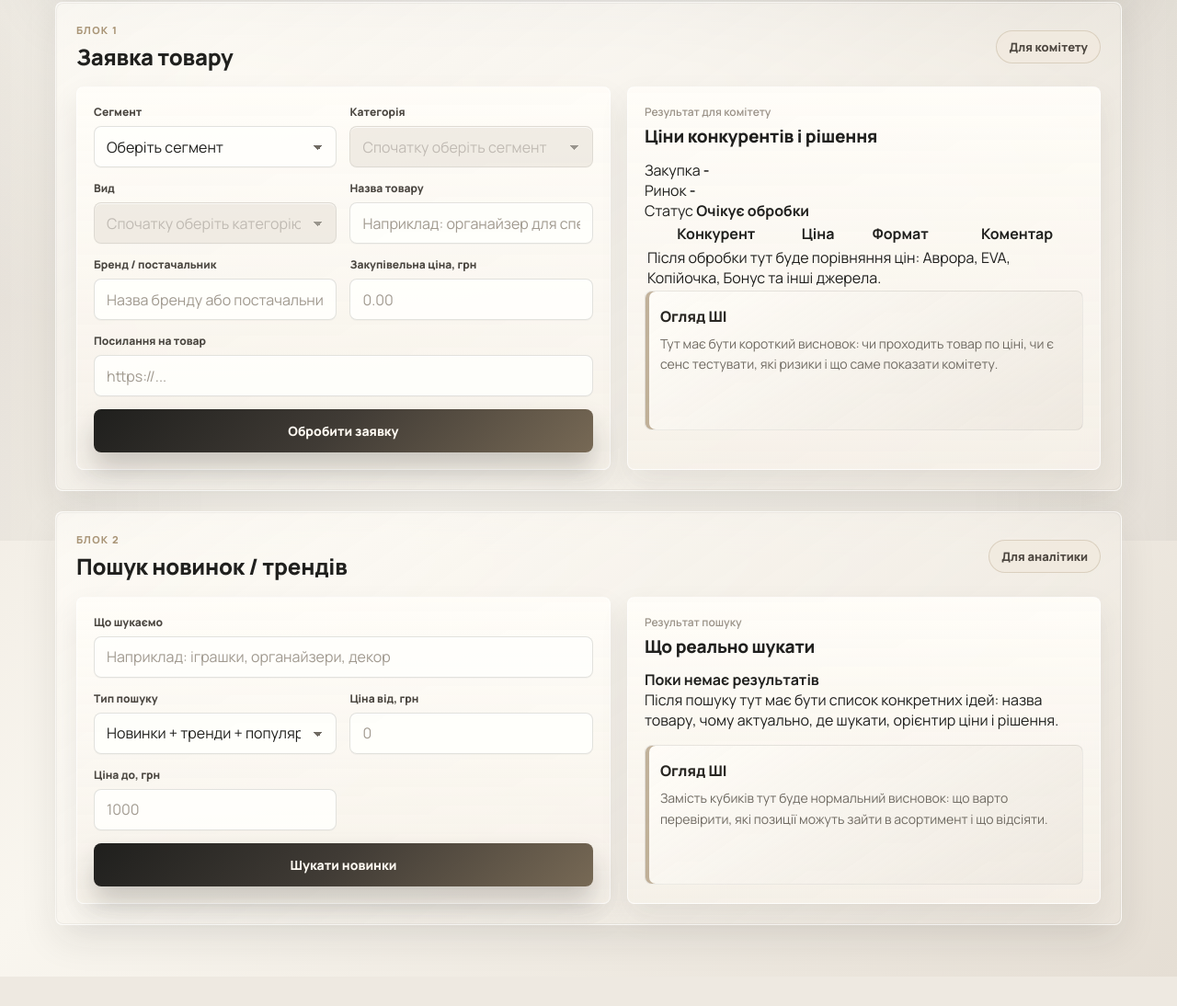
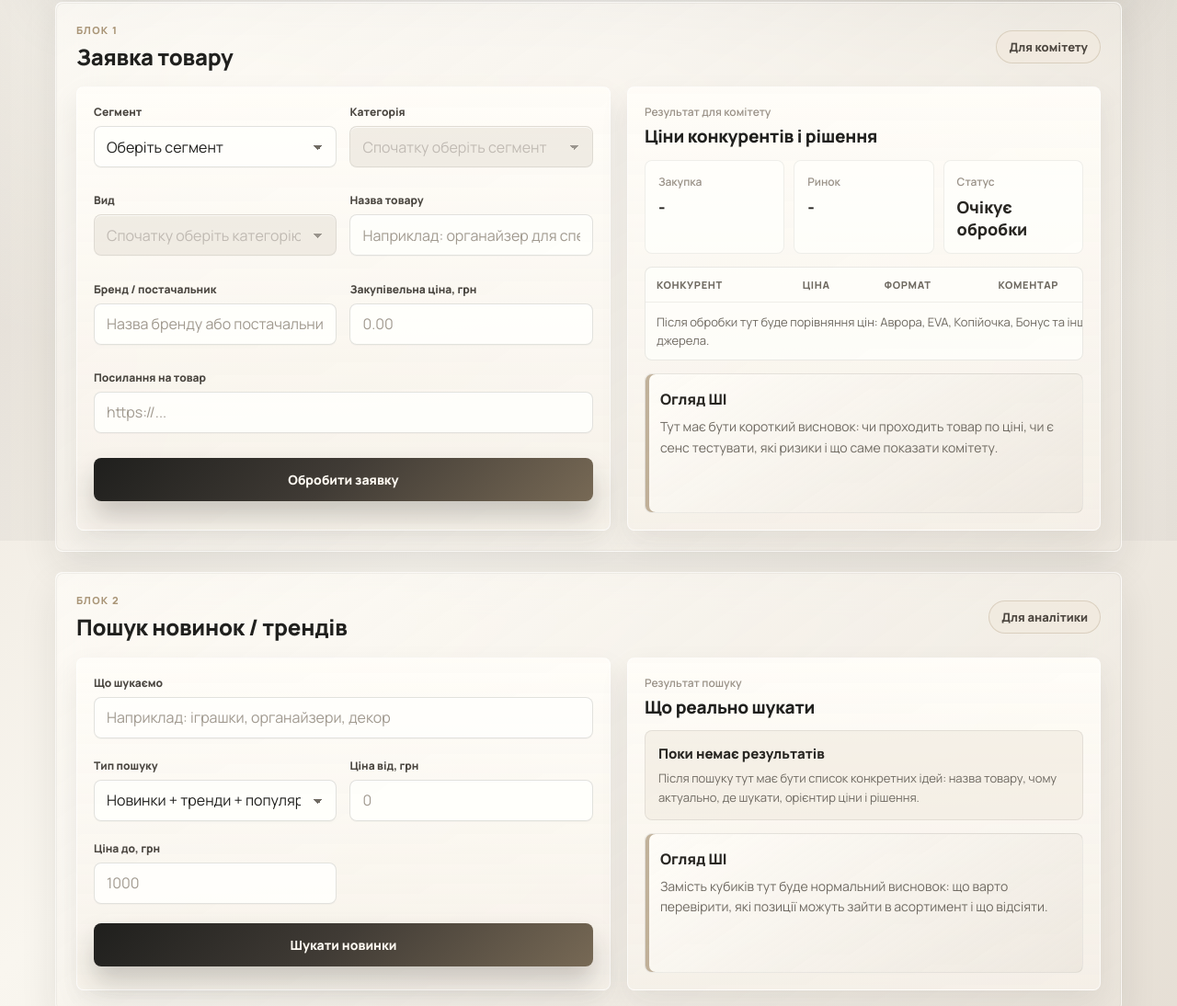
Before and after one commit to iyaskobsp-spec/cm-assortment-admin, a plain HTML site: page index.html in a window 1280 px wide. Shown: the part 212-1306 px from the top of the page at 92% size. Before the commit the page ends 1274 px from the top, so only its background shows below. Drawn offline with Linux system fonts and the light colour scheme; no server answers.

Commit message:
Update styles.css

```diff
--- a/styles.css
+++ b/styles.css
@@ -162,8 +162,7 @@ h3 {
 
 .hero-note span,
 .insight-head span,
-.metric-card span,
-.trend-preview span {
+.price-summary span {
   display: block;
   margin-bottom: 7px;
   color: var(--muted-soft);
@@ -335,36 +334,110 @@ select:disabled {
 }
 
 .insight-panel {
+  display: flex;
+  flex-direction: column;
+  gap: 14px;
+  min-width: 0;
   padding: 18px;
 }
 
 .insight-head {
-  margin-bottom: 14px;
+  margin-bottom: 0;
 }
 
-.metric-grid,
-.trend-preview {
+.result-panel {
+  min-width: 0;
+}
+
+.price-summary {
   display: grid;
   grid-template-columns: repeat(3, minmax(0, 1fr));
   gap: 10px;
-  margin-bottom: 14px;
 }
 
-.metric-card,
-.trend-preview div {
-  padding: 13px;
+.price-summary div {
+  min-width: 0;
+  padding: 14px;
   border: 1px solid rgba(52, 49, 45, 0.08);
   border-radius: 8px;
-  background:
-    linear-gradient(180deg, rgba(255, 255, 252, 0.92), rgba(241, 236, 228, 0.72));
-  box-shadow: inset 0 1px 0 rgba(255, 255, 255, 0.7);
+  background: rgba(255, 255, 252, 0.82);
 }
 
-.metric-card strong,
-.trend-preview strong {
+.price-summary strong {
+  display: block;
   color: #282622;
-  font-size: 20px;
+  font-size: 18px;
   font-weight: 800;
+}
+
+.competitor-table-wrap {
+  overflow-x: auto;
+  border: 1px solid rgba(52, 49, 45, 0.1);
+  border-radius: 8px;
+  background: rgba(255, 255, 252, 0.78);
+}
+
+.competitor-table {
+  width: 100%;
+  min-width: 520px;
+  border-collapse: collapse;
+}
+
+.competitor-table th,
+.competitor-table td {
+  padding: 11px 12px;
+  border-bottom: 1px solid rgba(52, 49, 45, 0.08);
+  text-align: left;
+  vertical-align: top;
+  font-size: 13px;
+}
+
+.competitor-table th {
+  color: #6f6a62;
+  font-size: 11px;
+  font-weight: 800;
+  text-transform: uppercase;
+  letter-spacing: 0.06em;
+}
+
+.competitor-table tr:last-child td {
+  border-bottom: 0;
+}
+
+.empty-cell {
+  color: var(--muted);
+  line-height: 1.55;
+}
+
+.ideas-list {
+  display: grid;
+  gap: 10px;
+}
+
+.idea-card {
+  padding: 14px;
+  border: 1px solid rgba(52, 49, 45, 0.09);
+  border-radius: 8px;
+  background: rgba(255, 255, 252, 0.82);
+}
+
+.idea-card strong {
+  display: block;
+  margin-bottom: 6px;
+  color: #282622;
+  font-size: 15px;
+  font-weight: 800;
+}
+
+.idea-card p {
+  margin-bottom: 0;
+  color: var(--muted);
+  line-height: 1.55;
+  font-size: 13px;
+}
+
+.empty-state {
+  background: rgba(241, 234, 223, 0.62);
 }
 
 .ai-card {
@@ -394,8 +467,7 @@ select:disabled {
   .hero-section,
   .module-grid,
   .form-grid,
-  .metric-grid,
-  .trend-preview {
+  .price-summary {
     grid-template-columns: 1fr;
   }
 
```
